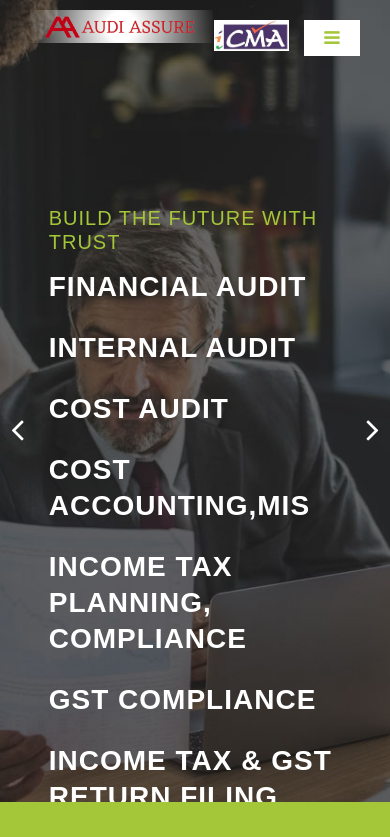
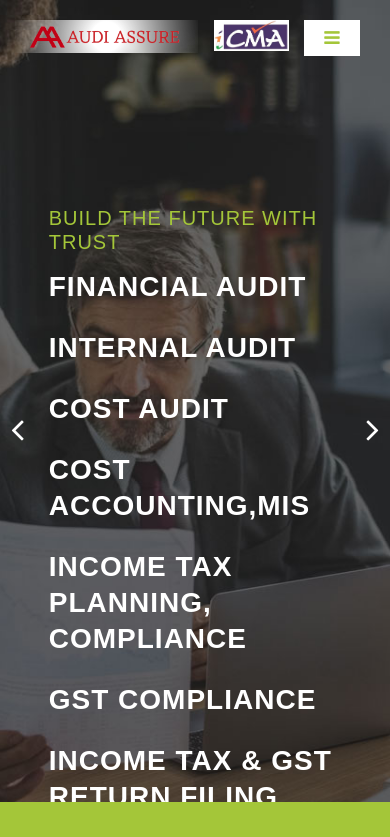
Before and after one commit to kaletushar222/AUDI-ASSURE, a plain HTML site: page index.html in a window 390 px wide. Shown: the top 837 px of the page. Drawn offline with Linux system fonts and the light colour scheme; a web font is replaced by a local one.

Commit message:
mobile view updates

```diff
--- a/assets/css/main.css
+++ b/assets/css/main.css
@@ -43,6 +43,8 @@
 .navbar-brand {
     background: radial-gradient(circle at center, #ffffff 16%, #00000000 102%);
     padding: 0 3%;
+    left: 15px !important;
+    top: 20px !important;
 }
 
 @media (max-width: 768px) {
```
